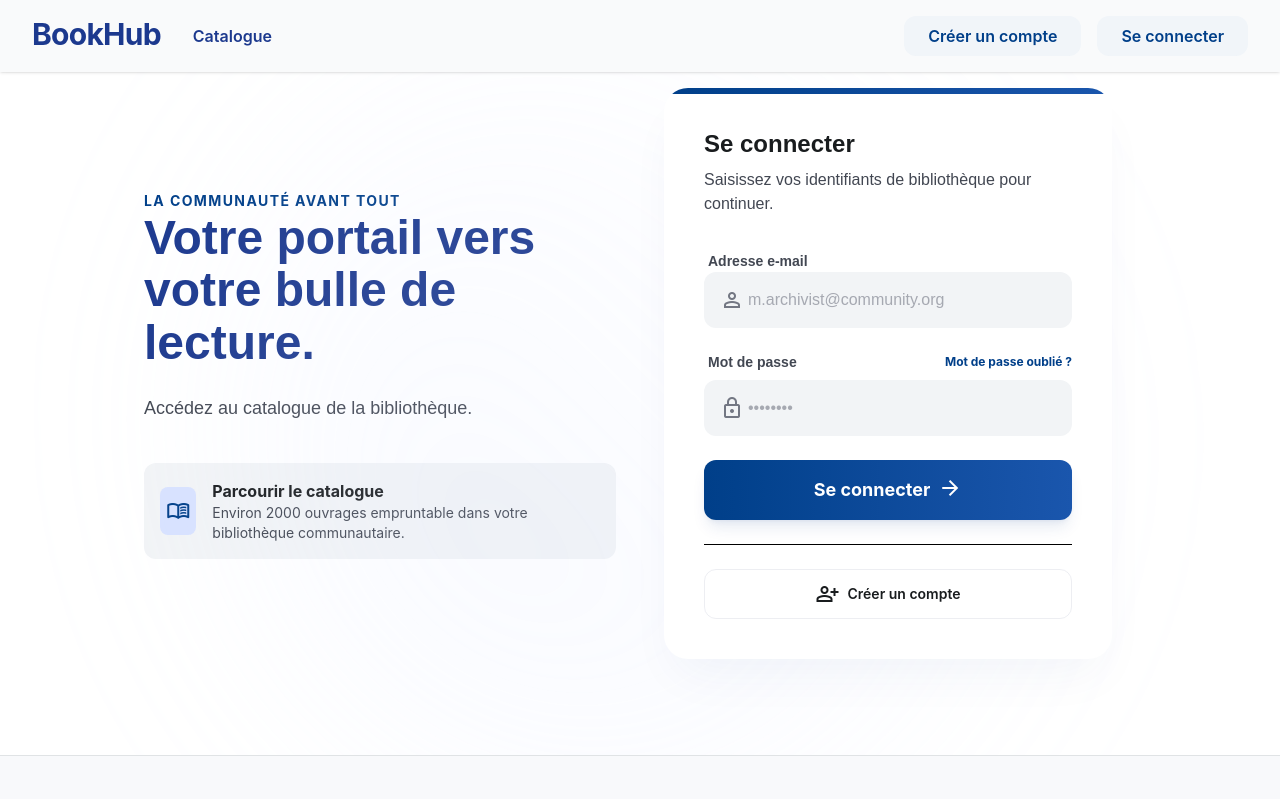
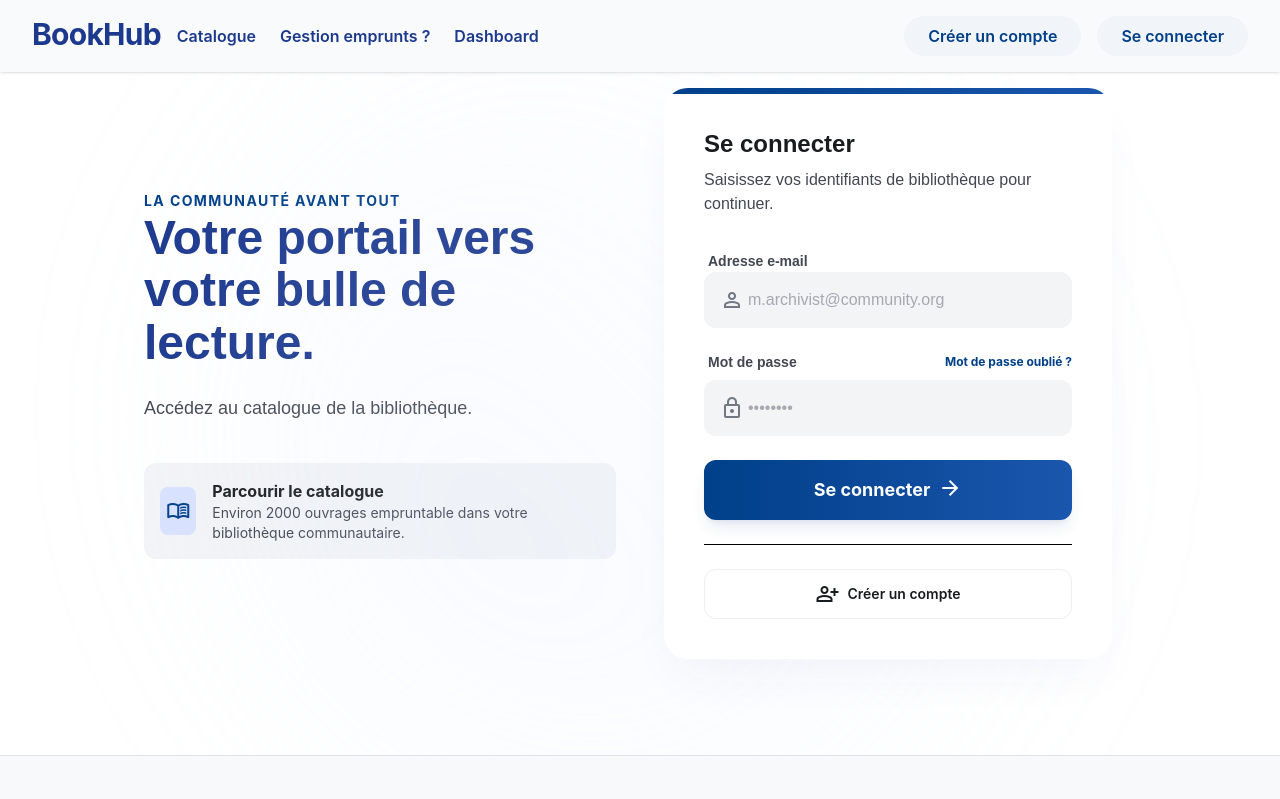
Before and after one commit to Federico2235/TP-BookHub-Front, an Angular app: page /login in a window 1280 px wide. Shown: the top 799 px of the page. Built offline with nearby package versions, Linux system fonts and the light colour scheme.

Commit message:
I worked on the accessibilty of the header. I also made every buttons style match and added the menu Dashboard for admin user logged in, and the menu gestion emprunts for the librarian users logged in. I worked on -color, shape, cusor pointer- of the links in the menu.

```diff
--- a/src/app/features/users/services/auth-service.ts
+++ b/src/app/features/users/services/auth-service.ts
@@ -30,4 +30,5 @@ export class AuthService {
   getUserId() {
     return localStorage.getItem('id');
   }
+
 }
--- a/src/app/shared/header/header.html
+++ b/src/app/shared/header/header.html
@@ -1,40 +1,56 @@
 <header class="fixed top-0 w-full z-50 bg-surface/80 dark:bg-slate-900/80 backdrop-blur-xl shadow-sm dark:shadow-none bg-surface-container-low/10 dark:bg-slate-800/20">
   <div class="flex justify-between items-center px-8 py-4 max-w-full mx-auto">
-    <div class="flex items-top justify-center gap-8">
-      <span routerLink="" class="text-3xl font-bold tracking-tight text-blue-900 dark:text-blue-100 cursor-pointer" >BookHub</span>
-      <nav class="hidden md:flex gap-6">
-        <a routerLink=""
-           [routerLinkActiveOptions]="{exact:true}"
-           routerLinkActive="after:w-full"
-           class="relative inline-block leading-none
-          after:content-[''] after:absolute after:left-0 after:bottom-0
-          after:h-[2px] after:w-0 after:bg-primary
-          after:origin-left after:transition-all after:duration-300
-          hover:after:w-full
-          text-blue-900 dark:text-blue-400 font-semibold py-3">
+    <div class="flex items-top w-full gap-4">
+      <!--------------------- Logo --------------------->
+      <a routerLink="" class="text-3xl font-bold tracking-tight text-blue-900 dark:text-blue-100 cursor-pointer">BookHub</a>
+      <!-------------- navigation principale ---------->
+      <nav class="hidden md:flex flex-1 justify-between items-center">
+        <ul class="flex gap-6">
+          <li>
+            <!-- ### classes tailwind et routerLinkActive à reprendre pour les prochains li de la nav bar-->
+            <a routerLink="" [routerLinkActiveOptions]="{exact:true}" routerLinkActive="after:w-full"
+               class="relative inline-block leading-none text-blue-900 dark:text-blue-400 font-semibold py-3
+                after:content-[''] after:absolute after:left-0 after:bottom-0 after:h-[2px] after:w-0 after:bg-primary after:origin-left after:transition-all after:duration-300 hover:after:w-full"
+            >
               Catalogue
             </a>
-      </nav>
-    </div>
+          </li>
+          <li>
+            <a routerLink="" [routerLinkActiveOptions]="{exact:true}" routerLinkActive="after:w-full"
+              class="relative inline-block leading-none text-blue-900 dark:text-blue-400 font-semibold py-3
+                after:content-[''] after:absolute after:left-0 after:bottom-0 after:h-[2px] after:w-0 after:bg-primary after:origin-left after:transition-all after:duration-300 hover:after:w-full">
+              Gestion emprunts ?
+            </a>
+          </li>
+          <!--@if (loggedUser() && ){}-->
+          <li>
+            <a routerLink="/librarian/board" [routerLinkActiveOptions]="{exact:true}" routerLinkActive="after:w-full"
+               class="relative inline-block leading-none text-blue-900 dark:text-blue-400 font-semibold py-3
+                after:content-[''] after:absolute after:left-0 after:bottom-0 after:h-[2px] after:w-0 after:bg-primary after:origin-left after:transition-all after:duration-300 hover:after:w-full">
+              Dashboard
+            </a>
+          </li>
+        </ul>
         <div class="flex items-center gap-4">
           @if (loggedUser(); as user){
-        <button (click)="navigateToProfile()" class="group flex items-center gap-3 px-4 py-2 bg-surface-container-highest rounded-full hover:bg-primary">
+            <a (click)="navigateToProfile()" class="group flex items-center gap-3 px-4 py-2 bg-surface-container-highest rounded-full hover:bg-primary">
               <span class="material-symbols-outlined text-primary group-hover:cursor-pointer group-hover:text-slate-100 transition-colors duration-300 ease-out" data-icon="account_circle">account_circle</span>
               <span class="text-on-surface font-medium group-hover:text-slate-100">{{user.firstName}} {{user.lastName}}</span>
-        </button>
-        <button (click)="logout()" class=" group flex items-center gap-3 px-4 py-2 bg-surface-container-highest rounded-full hover:cursor-pointer hover:text-slate-100 hover:bg-primary">
+            </a>
+            <a (click)="logout()" class=" group flex items-center gap-3 px-4 py-2 bg-surface-container-highest rounded-full hover:cursor-pointer hover:text-slate-100 hover:bg-primary">
               <span class="text-on-surface font-medium group-hover:text-slate-100 transition-colors duration-300 ease-out">Se déconnecter</span>
-        </button>
+            </a>
           }
-
           @if (!loggedUser()){
-        <button routerLink="/signup" class="px-6 py-2 rounded-xl text-primary font-semibold bg-slate-100 hover:bg-primary hover:text-slate-100 transition-colors duration-300 ease-out cursor-pointer">
+            <a routerLink="/signup" class="px-6 py-2 rounded-full text-primary font-semibold bg-slate-100 hover:bg-primary hover:text-slate-100 transition-colors duration-300 ease-out cursor-pointer">
               Créer un compte
-        </button>
-        <button routerLink="/login" class="px-6 py-2 rounded-xl text-primary font-semibold bg-slate-100 hover:bg-primary hover:text-slate-100 transition-colors duration-300 ease-out cursor-pointer">
+            </a>
+            <a routerLink="/login" class="px-6 py-2 rounded-full text-primary font-semibold bg-slate-100 hover:bg-primary hover:text-slate-100 transition-colors duration-300 ease-out cursor-pointer">
               Se connecter
-        </button>
+            </a>
           }
+        </div>
+      </nav>
     </div>
   </div>
 </header>
```
Lines whose indentation alone changed are shown as unchanged.
